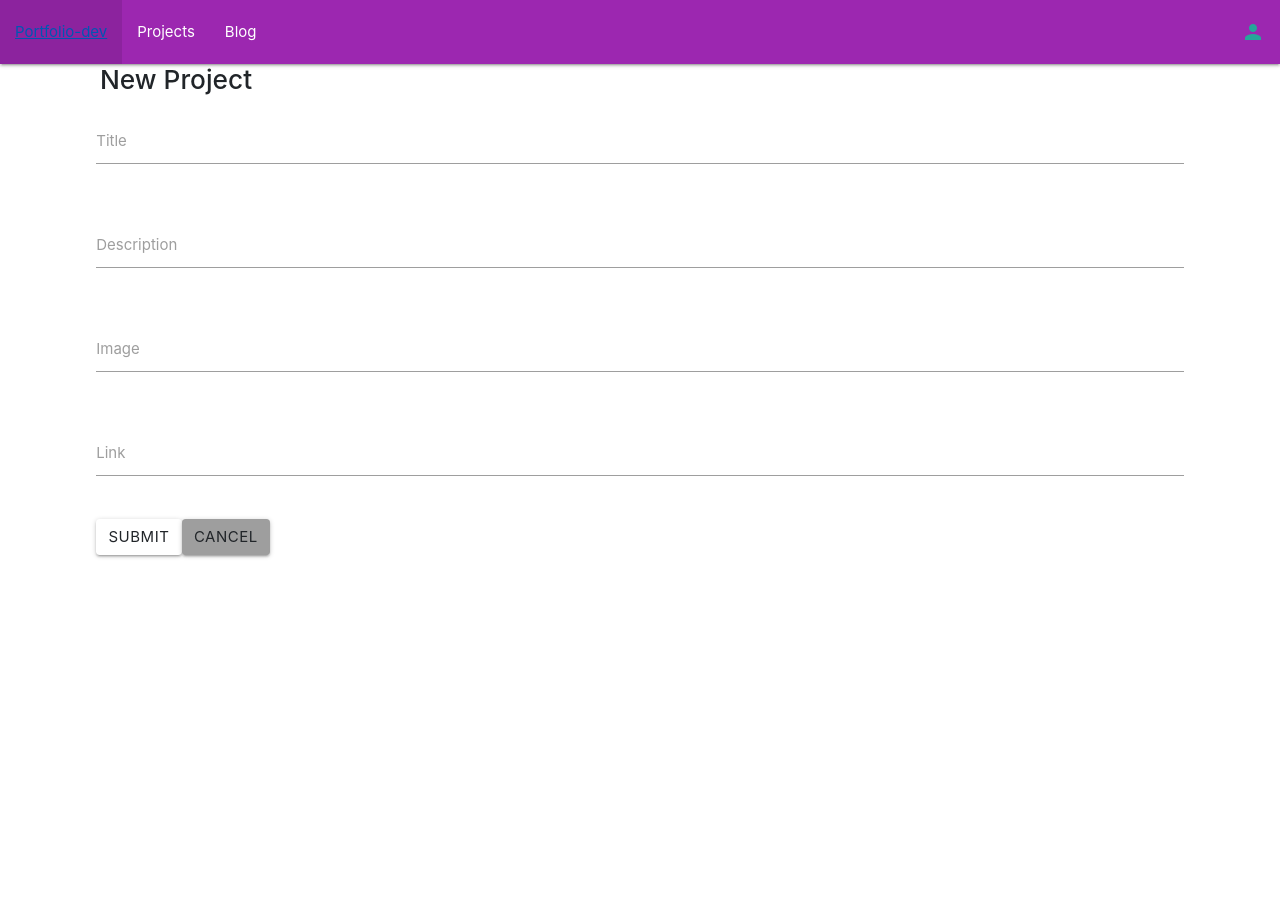
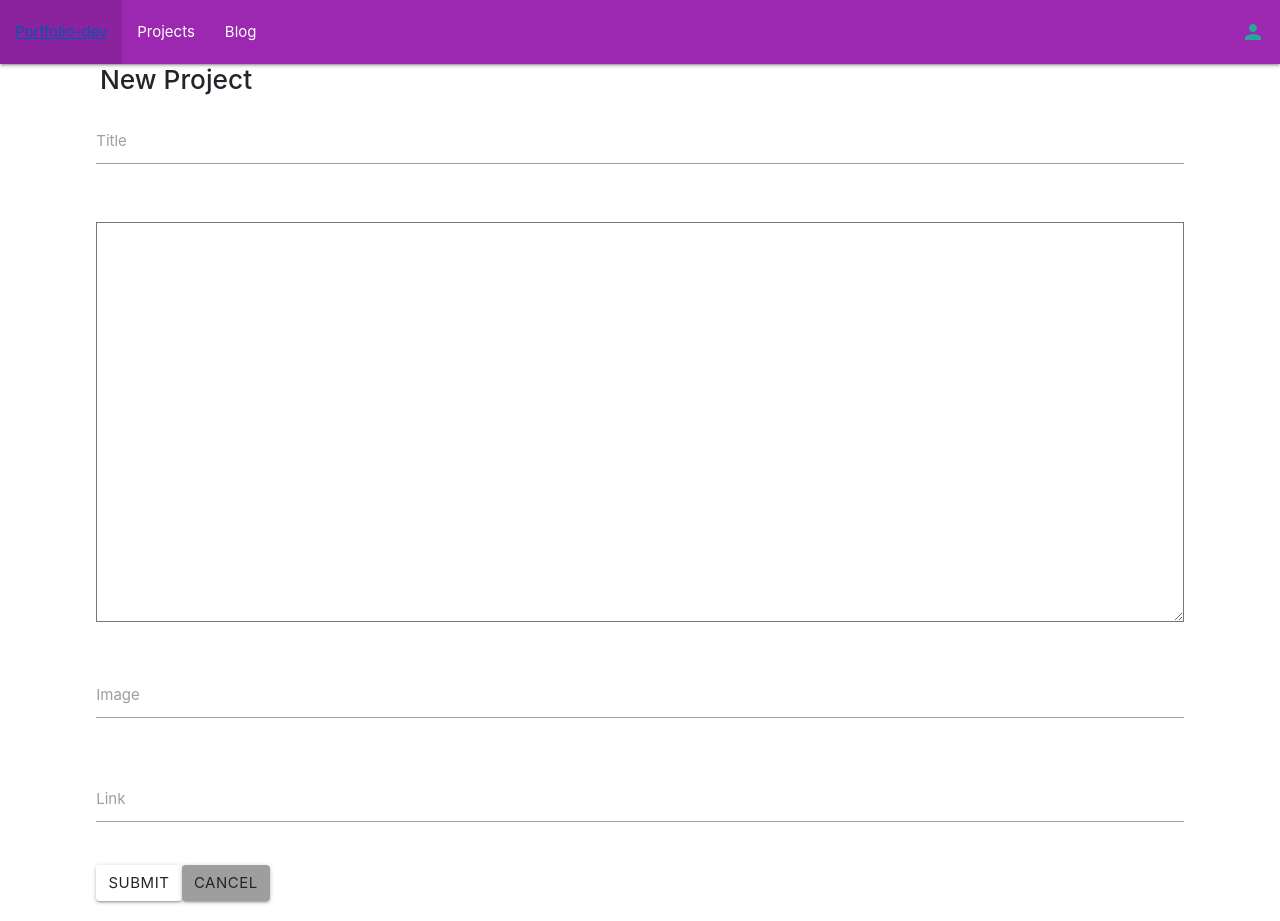
Before and after one commit to woodRock/project-manager, a Vue app: page /#/projects/new in a window 1280 px wide. Before the commit the page ends 800 px from the top, so only its background shows below. Built offline with nearby package versions, Linux system fonts and the light colour scheme.

Commit message:
Change project description to a textarea.

```diff
--- a/src/components/projects/EditProject.vue
+++ b/src/components/projects/EditProject.vue
@@ -6,22 +6,27 @@
         <form @submit.prevent="updateProject" class="col s12">
           <div class="row">
             <div class="input-field col s12">
-              <input type="text" v-model="title" required>
+              <input type="text" v-model="title" required />
             </div>
           </div>
           <div class="row">
             <div class="input-field col s12">
-              <input type="text" v-model="description" required>
+              <textarea
+                class="box"
+                type="textarea"
+                v-model="description"
+                required
+              ></textarea>
             </div>
           </div>
           <div class="row">
             <div class="input-field col s12">
-              <input type="text" v-model="image" required>
+              <input type="text" v-model="image" required />
             </div>
           </div>
           <div class="row">
             <div class="input-field col s12">
-              <input type="text" v-model="link" required>
+              <input type="text" v-model="link" required />
             </div>
           </div>
           <button type="submit" class="btn">Submit</button>
@@ -33,13 +38,13 @@
 </template>
 
 <script>
-  import firebase from '../firebaseInit'
+import firebase from "../firebaseInit";
 
 function serialize(object) {
   return JSON.parse(JSON.stringify(object));
 }
 
-  const db = firebase.firestore()
+const db = firebase.firestore();
 
 export default {
   name: "edit-project",
@@ -50,48 +55,52 @@
       image: null,
       link: null,
       time: null
-      }
+    };
   },
   created() {
-      db.collection('projects').orderBy('title').get().then(
-        querySnapshot => {
+    db.collection("projects")
+      .orderBy("title")
+      .get()
+      .then(querySnapshot => {
         querySnapshot.forEach(doc => {
           const id = doc.id;
           if (id === this.$route.params.project_id) {
-                this.project_id = doc.id
-                this.title = doc.data().title
-                this.description = doc.data().description
-                this.image = doc.data().image
-                this.link = doc.data().link
-                this.time = doc.data().time
+            this.project_id = doc.id;
+            this.title = doc.data().title;
+            this.description = doc.data().description;
+            this.image = doc.data().image;
+            this.link = doc.data().link;
+            this.time = doc.data().time;
           }
-            })
-          }
-        )
+        });
+      });
   },
   methods: {
     updateProject() {
-        db.collection('projects').orderBy('title').get().then(
-          querySnapshot => {
+      db.collection("projects")
+        .orderBy("title")
+        .get()
+        .then(querySnapshot => {
           querySnapshot.forEach(doc => {
-                const id = doc.id
+            const id = doc.id;
             const project = {
               title: this.title,
               description: this.description,
               image: this.image,
-                  link:this.link,
-                  time:this.time
+              link: this.link,
+              time: this.time
+            };
+            if (id === this.$route.params.project_id) {
+              doc.ref.update(serialize(project)).then(() => {
+                this.$router.push({
+                  name: "view-project",
+                  params: { project_id: id }
+                });
+              });
             }
-                if ( id === this.$route.params.project_id) {
-                  doc.ref.update(serialize(project))
-                  .then(() => {
-                    this.$router.push({name: 'view-project', params: {project_id: id}})
-                  })
-                }
-              })
-            }
-          )
+          });
+        });
     }
   }
-  }
+};
 </script>
--- a/src/components/projects/NewProject.vue
+++ b/src/components/projects/NewProject.vue
@@ -6,25 +6,29 @@
         <form @submit.prevent="saveProject" class="col s12">
           <div class="row">
             <div class="input-field col s12">
-              <input type="text" v-model="title" required>
+              <input type="text" v-model="title" required />
               <label for="">Title</label>
             </div>
           </div>
           <div class="row">
             <div class="input-field col s12">
-              <input type="text" v-model="description" required>
-              <label for="">Description</label>
+              <textarea
+                class="box"
+                type="textarea"
+                v-model="description"
+                required
+              ></textarea>
             </div>
           </div>
           <div class="row">
             <div class="input-field col s12">
-              <input type="text" v-model="image" required>
+              <input type="text" v-model="image" required />
               <label for="">Image</label>
             </div>
           </div>
           <div class="row">
             <div class="input-field col s12">
-              <input type="text" v-model="link" required>
+              <input type="text" v-model="link" required />
               <label for="">Link</label>
             </div>
           </div>
@@ -36,14 +40,22 @@
   </div>
 </template>
 
+<style>
+.box {
+  width: 100%;
+  height: 200px;
+  vertical-align: top;
+}
+</style>
+
 <script>
-  import firebase from '../firebaseInit'
+import firebase from "../firebaseInit";
 
 function serialize(object) {
   return JSON.parse(JSON.stringify(object));
 }
 
-  const db = firebase.firestore()
+const db = firebase.firestore();
 
 export default {
   name: "new-project",
@@ -54,7 +66,7 @@
       image: null,
       link: null,
       time: new Date()
-      }
+    };
   },
   methods: {
     saveProject() {
@@ -64,11 +76,12 @@
         image: this.image,
         link: this.link,
         time: this.time
-        }
-        db.collection('projects').add(serialize(project))
-        .then(() => this.$router.push('/'))
-        .catch(error => console.log(error))
+      };
+      db.collection("projects")
+        .add(serialize(project))
+        .then(() => this.$router.push("/"))
+        .catch(error => console.log(error));
     }
   }
-  }
+};
 </script>
--- a/src/components/projects/Project.vue
+++ b/src/components/projects/Project.vue
@@ -10,7 +10,6 @@
         <div class="chip">
           {{ project.title }}
         </div>
-        {{ project.description }}
         <router-link
           class="secondary-content"
           v-bind:to="{
```
Also changed, not shown: 1 other file (tests, documents, lock files or other folders). Lines whose indentation alone changed are shown as unchanged.
